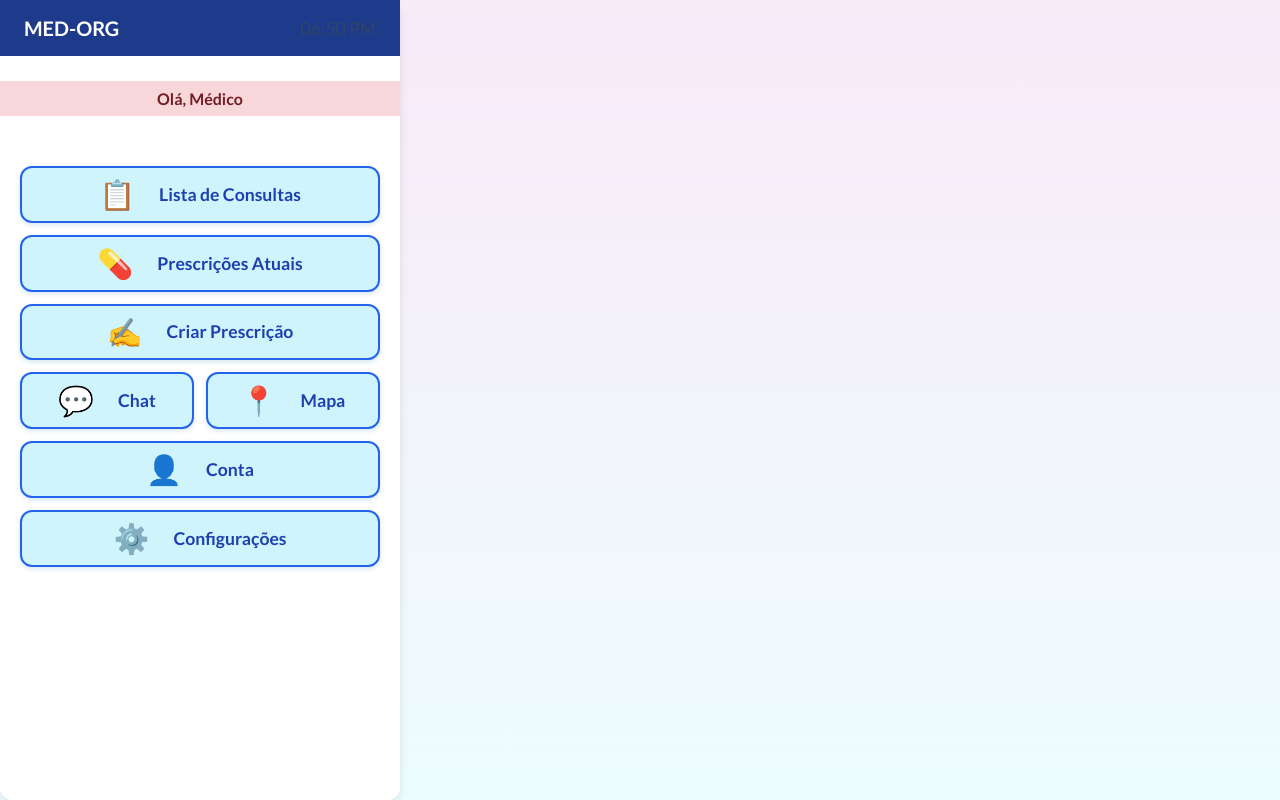
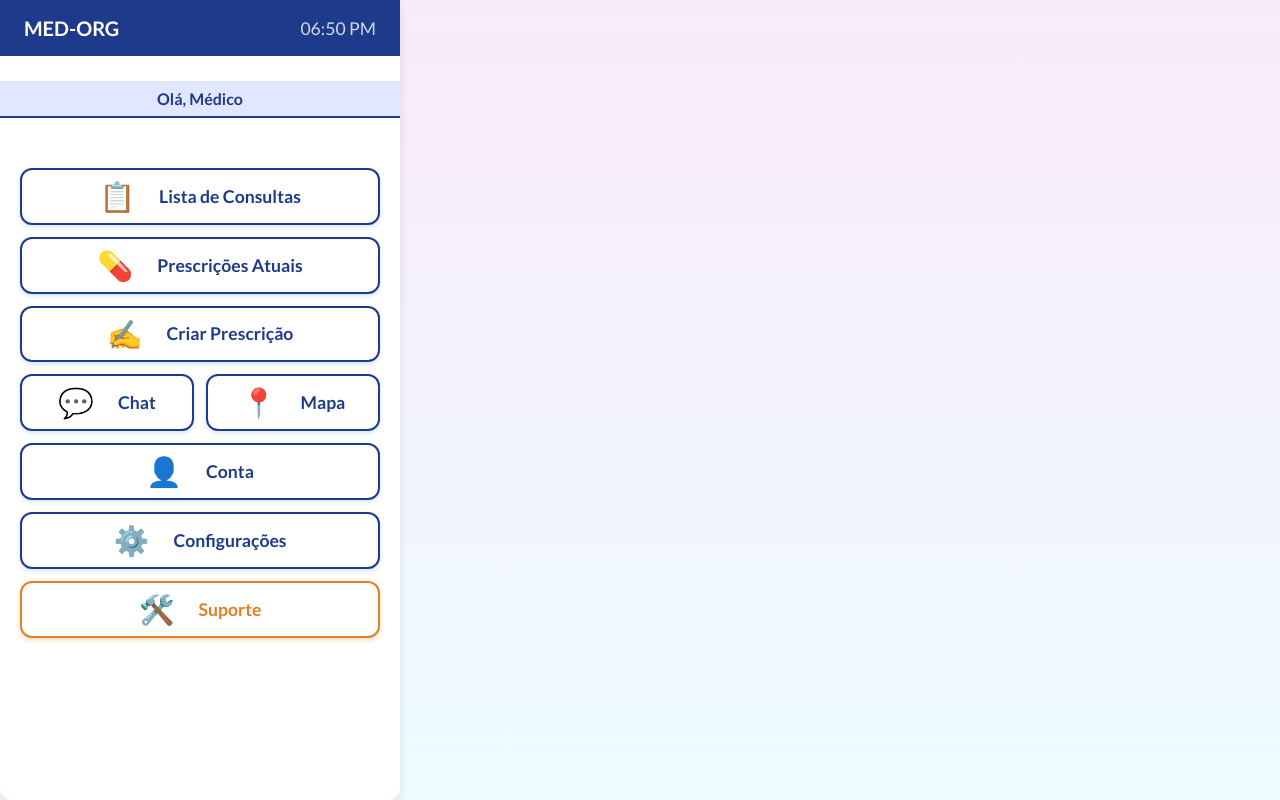
Before and after one commit to matheusarsenal/MED-ORG, a React (Vite) app in the folder FEnd/: page /home-medico in a window 1280 px wide. Built offline with nearby package versions, Linux system fonts and the light colour scheme.

Commit message:
Ajustes nas Homes

```diff
--- a/FEnd/src/Screens/HomeMedico/index.jsx
+++ b/FEnd/src/Screens/HomeMedico/index.jsx
@@ -1,4 +1,4 @@
-import React, { useEffect } from "react";
+import React from "react";
 import { useNavigate } from "react-router-dom";
 import './style.css';
 
@@ -9,12 +9,12 @@ const HomeMedico = () => {
   const userName = usuarioSalvo?.nome || "Médico";
   const tipoUsuario = usuarioSalvo?.tipo;
 
-  //useEffect(() => {
-  //  if(tipoUsuario !== "medico") {
-  //    alert("Acesso permitido apenas para médicos.");
-   //   navigate("/");
-   // }
-  //}, [tipoUsuario, navigate]);
+  // useEffect(() => {
+  //   if(tipoUsuario !== "medico") {
+  //     alert("Acesso permitido apenas para médicos.");
+  //     navigate("/");
+  //   }
+  // }, [tipoUsuario, navigate]);
 
   const menuItems = [
     { label: "Lista de Consultas", icon: "📋", path: "/consultas" },
@@ -24,6 +24,7 @@ const HomeMedico = () => {
     { label: "Mapa", icon: "📍", path: "/mapa" },
     { label: "Conta", icon: "👤", path: "/conta" },
     { label: "Configurações", icon: "⚙️", path: "/configuracoes" },
+    { label: "Suporte", icon: "🛠️", path: "/suporte" },
   ];
 
   return (
@@ -42,7 +43,7 @@ const HomeMedico = () => {
           <button
             key={index}
             onClick={() => navigate(item.path)}
-            className="menu-item"
+            className={`menu-item ${item.label === "Suporte" ? "suporte" : ""}`}
           >
             <span className="menu-icon">{item.icon}</span>
             <span>{item.label}</span>
--- a/FEnd/src/Screens/HomeMedico/style.css
+++ b/FEnd/src/Screens/HomeMedico/style.css
@@ -23,7 +23,7 @@
 .home-header .hora {
   font-weight: 500;
   font-size: 1.1rem;
-  color: #34495e;
+  color: #ffffff;
 }
 
 /* Nome do usuário */
@@ -64,6 +64,19 @@
   box-shadow: 0 4px 12px rgba(41, 128, 185, 0.5);
 }
 
+/* Destaque para o botão Suporte */
+.menu-item.suporte {
+  border-color: #e67e22;
+  color: #e67e22;
+  box-shadow: 0 2px 5px rgba(230, 126, 34, 0.3);
+}
+
+.menu-item.suporte:hover {
+  background-color: #e67e22;
+  color: white;
+  box-shadow: 0 4px 12px rgba(230, 126, 34, 0.7);
+}
+
 /* Ícone do menu */
 .menu-icon {
   margin-right: 12px;
--- a/FEnd/src/Screens/HomePaciente/index.jsx
+++ b/FEnd/src/Screens/HomePaciente/index.jsx
@@ -1,4 +1,4 @@
-import React, { useEffect } from "react";
+import React from "react";
 import { useNavigate } from "react-router-dom";
 import './style.css';
 
@@ -9,12 +9,12 @@ const HomePaciente = () => {
   const userName = usuarioSalvo?.nome || "Usuário";
   const tipoUsuario = usuarioSalvo?.tipo;
 
-  //useEffect(() => {
-  //  if (tipoUsuario !== "paciente") {
-  //    alert("Acesso permitido apenas para pacientes.");
-  //    navigate("/");
-  //  }
-  //}, [tipoUsuario, navigate]);
+  // useEffect(() => {
+  //   if (tipoUsuario !== "paciente") {
+  //     alert("Acesso permitido apenas para pacientes.");
+  //     navigate("/");
+  //   }
+  // }, [tipoUsuario, navigate]);
 
   const menuItems = [
     { label: "Falar com Médicos", icon: "💬", path: "/chat" },
@@ -50,6 +50,12 @@ const HomePaciente = () => {
             <span>{item.label}</span>
           </button>
         ))}
+
+        {/* Botão de Suporte */}
+        <button onClick={() => navigate("/suporte")} className="menu-item suporte-button">
+          <span className="menu-icon">🆘</span>
+          <span>Suporte</span>
+        </button>
       </div>
     </div>
   );
--- a/FEnd/src/Screens/HomePaciente/style.css
+++ b/FEnd/src/Screens/HomePaciente/style.css
@@ -0,0 +1,85 @@
+.home-container {
+  width: 100%;
+  min-height: 100vh;
+  background-color: #f8fafc; /* branco gelo */
+  display: flex;
+  flex-direction: column;
+  align-items: center;
+  font-family: 'Segoe UI', Tahoma, Geneva, Verdana, sans-serif;
+  padding: 0;
+  margin: 0;
+}
+
+.home-header {
+  width: 100%;
+  background-color: #1e3a8a; /* azul escuro */
+  color: white;
+  padding: 16px 24px;
+  font-size: 1.25rem;
+  font-weight: bold;
+  display: flex;
+  justify-content: space-between;
+  align-items: center;
+}
+
+.hora {
+  font-size: 0.9rem;
+  opacity: 0.9;
+}
+
+.usuario-nome {
+  width: 100%;
+  background-color: #e0f2fe; /* azul muito claro */
+  text-align: center;
+  padding: 10px 0;
+  font-weight: 600;
+  font-size: 1.05rem;
+  color: #1e3a8a;
+  border-bottom: 2px solid #1e3a8a;
+}
+
+.menu-container {
+  display: flex;
+  flex-direction: column;
+  gap: 14px;
+  padding: 24px;
+  width: 100%;
+  max-width: 420px;
+}
+
+.menu-item {
+  display: flex;
+  align-items: center;
+  gap: 12px;
+  background-color: #ffffff; /* branco */
+  border: 2px solid #1e40af; /* azul */
+  color: #1e40af;
+  font-weight: 600;
+  padding: 14px 22px;
+  border-radius: 14px;
+  cursor: pointer;
+  transition: background-color 0.3s, border-color 0.3s, transform 0.2s;
+  font-size: 1.1rem;
+}
+
+.menu-item:hover {
+  background-color: #eff6ff; /* azul clarinho */
+  border-color: #1d4ed8;
+  transform: translateY(-2px);
+}
+
+.menu-icon {
+  font-size: 1.8rem;
+}
+
+/* Estilo específico para o botão de Suporte */
+.suporte-button {
+  background-color: #fef2f2; /* vermelho muito claro */
+  border-color: #dc2626;      /* vermelho forte */
+  color: #b91c1c;
+}
+
+.suporte-button:hover {
+  background-color: #fee2e2;
+  border-color: #b91c1c;
+}
--- a/FEnd/src/Screens/HomeSecretario/index.jsx
+++ b/FEnd/src/Screens/HomeSecretario/index.jsx
@@ -10,12 +10,12 @@ const HomeSecretario = () => {
 
   const [hora, setHora] = useState(new Date());
 
-  //useEffect(() => {
-  //  if (!usuarioSalvo || tipoUsuario !== "secretario") {
-  //    alert("Acesso permitido apenas para secretários.");
-  //    navigate("/");
-  //  }
-  //}, [usuarioSalvo, tipoUsuario, navigate]);
+  // useEffect(() => {
+  //   if (!usuarioSalvo || tipoUsuario !== "secretario") {
+  //     alert("Acesso permitido apenas para secretários.");
+  //     navigate("/");
+  //   }
+  // }, [usuarioSalvo, tipoUsuario, navigate]);
 
   useEffect(() => {
     const timer = setInterval(() => setHora(new Date()), 60000);
@@ -28,6 +28,7 @@ const HomeSecretario = () => {
     { label: "Mapa", icon: "📍", path: "/mapa" },
     { label: "Configuração", icon: "⚙️", path: "/configuracao" },
     { label: "Conta", icon: "👤", path: "/conta" },
+    { label: "Suporte", icon: "🆘", path: "/suporte" },  // novo botão adicionado aqui
   ];
 
   return (
--- a/FEnd/src/Screens/HomeSecretario/style.css
+++ b/FEnd/src/Screens/HomeSecretario/style.css
@@ -33,12 +33,12 @@
 
 .usuario-nome {
   width: 100%;
-  background-color: #f8d7da; /* vermelho claro */
+  background-color: #e0e7ff; /* azul bem clarinho para contraste suave */
   text-align: center;
   padding: 8px 0;
   font-weight: 600;
   font-size: 1rem;
-  color: #721c24;
+  color: #1e3a8a; /* azul escuro */
 }
 
 .menu-container {
@@ -54,9 +54,9 @@
   display: flex;
   align-items: center;
   gap: 12px;
-  background-color: #cff4fc; /* azul claro */
-  border: 2px solid #2563eb; /* azul médio */
-  color: #1e40af; /* azul mais escuro */
+  background-color: #ffffff; /* fundo branco para os botões */
+  border: 2px solid #1e3a8a; /* azul escuro */
+  color: #1e3a8a; /* azul escuro no texto */
   font-weight: 600;
   padding: 12px 20px;
   border-radius: 12px;
@@ -66,24 +66,24 @@
 }
 
 .menu-item:hover {
-  background-color: #bae6fd;
-  border-color: #1d4ed8;
+  background-color: #dbeafe; /* azul clarinho ao passar o mouse */
+  border-color: #2563eb; /* azul médio no hover */
   transform: translateY(-2px);
 }
 
 .menu-item:focus {
-  outline: 3px solid #2563eb;
+  outline: 3px solid #2563eb; /* azul médio no foco */
   outline-offset: 2px;
-  background-color: #bae6fd;
+  background-color: #dbeafe;
 }
 
 .menu-item:active {
-  background-color: #93c5fd;
-  border-color: #1e40af;
+  background-color: #bfdbfe; /* azul médio mais escuro */
+  border-color: #1e40af; /* azul escuro */
 }
 
 .menu-item:disabled {
-  background-color: #e5e7eb;
+  background-color: #f3f4f6;
   color: #9ca3af;
   border-color: #d1d5db;
   cursor: not-allowed;
@@ -91,6 +91,7 @@
 
 .menu-icon {
   font-size: 1.8rem;
+  color: #1e3a8a; /* ícones azuis */
 }
 
 /* Responsividade para telas pequenas */
```
